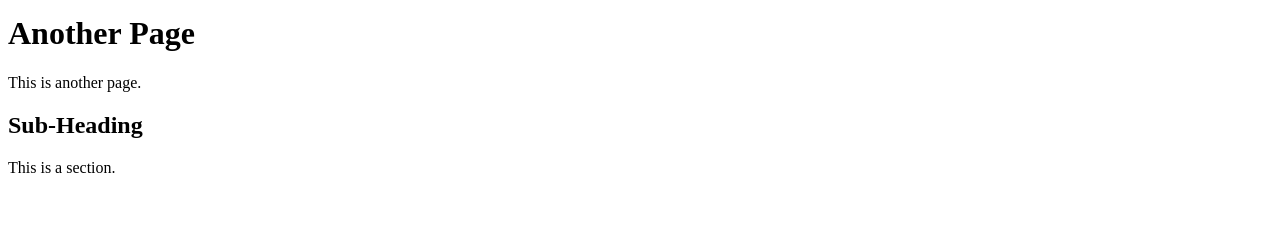
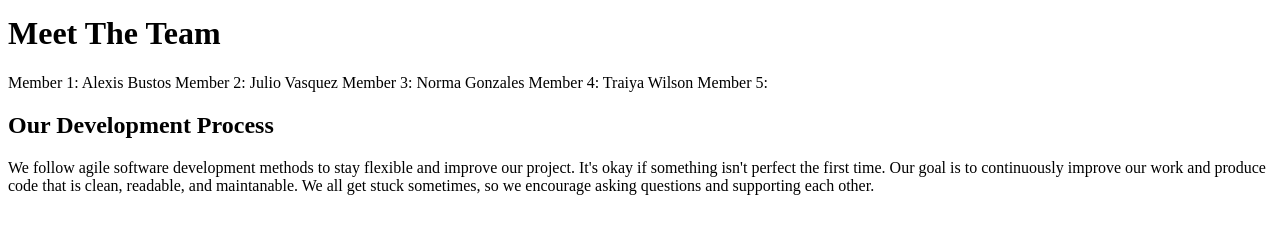
Before and after one commit to Group-5-tree-fifty/Team-Website-1, a plain HTML site: page secondpage.html in a window 1280 px wide. Shown: the part 214-448 px from the top of the page. Drawn offline with Linux system fonts and the light colour scheme.

Commit message:
Revise secondpage.html to feature team and process
Updated content to introduce team members and development process.

```diff
--- a/secondpage.html
+++ b/secondpage.html
@@ -4,9 +4,16 @@
   </head>
   <body>
     <a href="index.html"><img src="logo.png"></a>
-    <h1>Another Page</h1>
-    <p>This is another page.</p>
-    <h2>Sub-Heading</h2>
-    <p>This is a section.</p>
+    <h1>Meet The Team</h1>
+    <p>Member 1: Alexis Bustos
+       Member 2: Julio Vasquez
+       Member 3: Norma Gonzales
+       Member 4: Traiya Wilson
+       Member 5: </p>
+    <h2>Our Development Process</h2>
+    <p>We follow agile software development methods to stay flexible and improve our project.
+       It's okay if something isn't perfect the first time. Our goal is to continuously improve
+       our work and produce code that is clean, readable, and maintanable.
+       We all get stuck sometimes, so we encourage asking questions and supporting each other.</p>
   </body>
 </html>
```
